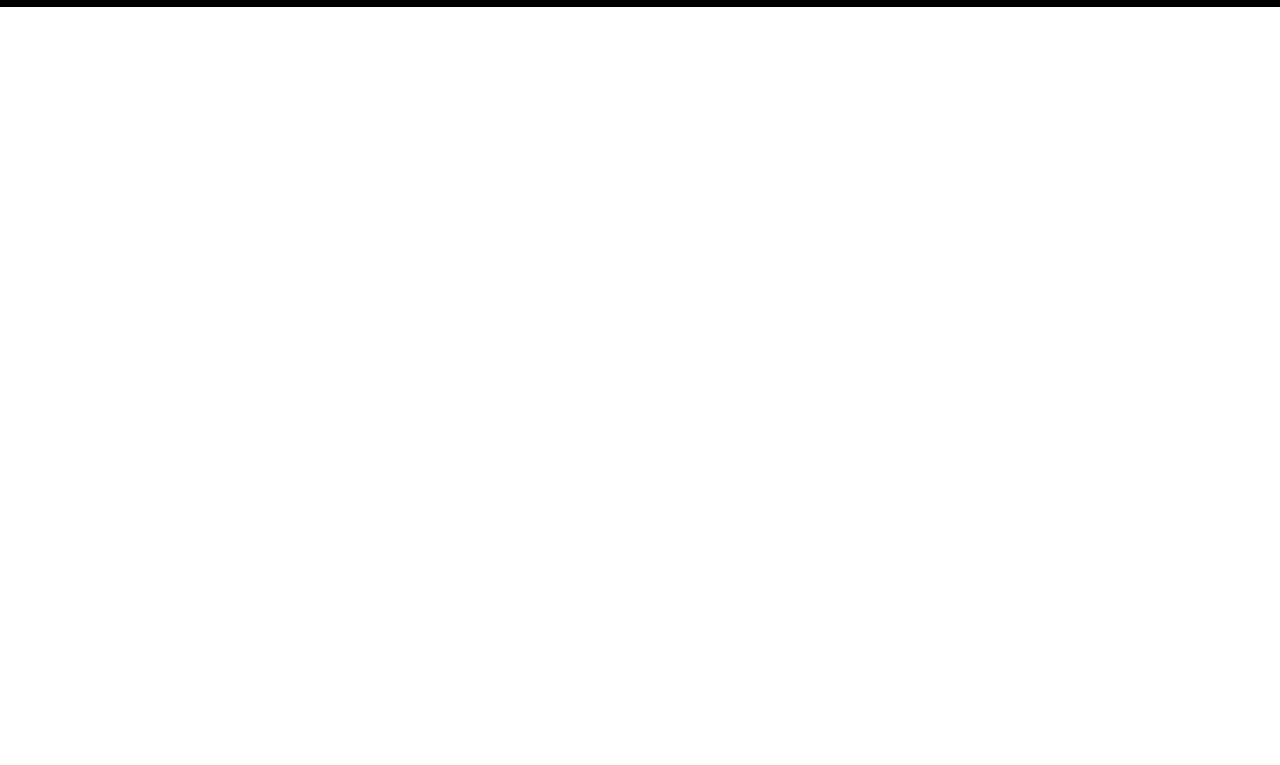
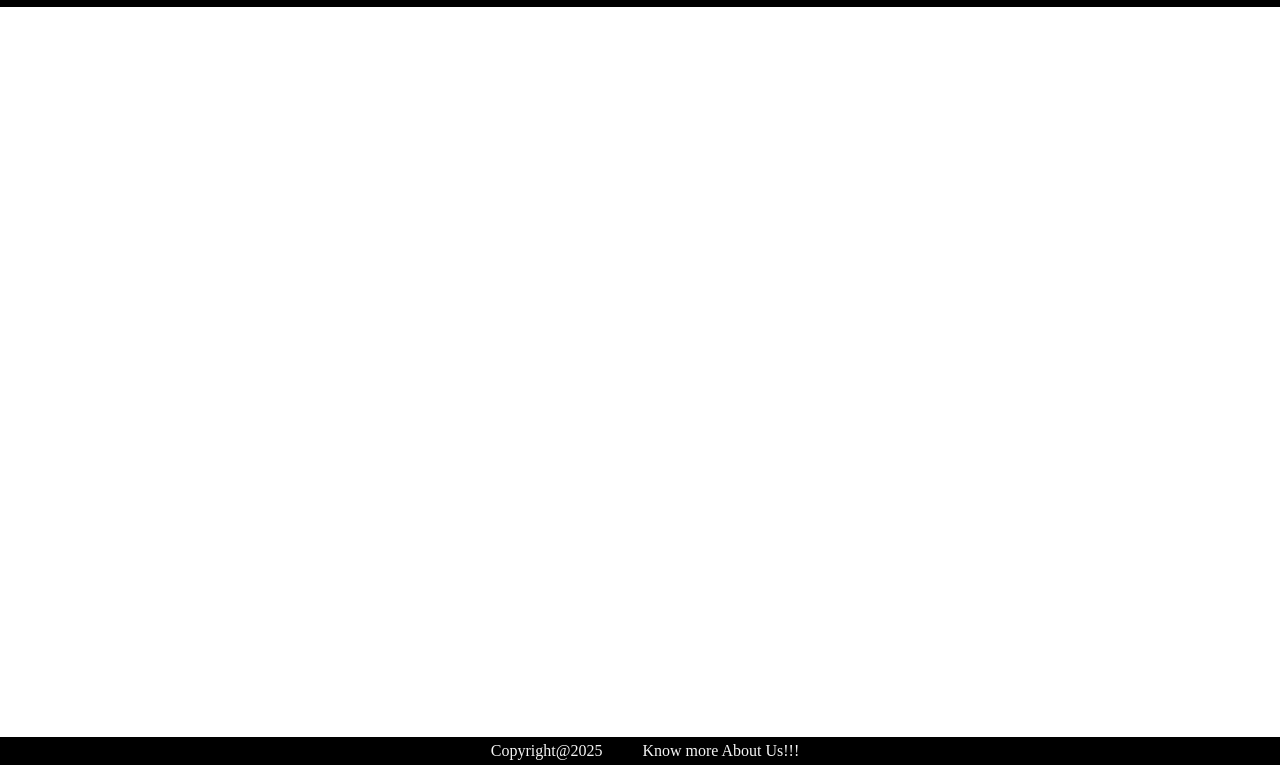
Before and after one commit to simran1283/git_practice, a plain HTML site: page index.html in a window 1280 px wide. Shown: the part 35-800 px from the top of the page. Drawn offline with Linux system fonts and the light colour scheme.

Commit message:
Added Footer

```diff
--- a/index.html
+++ b/index.html
@@ -15,5 +15,12 @@
             <a href="#" class="links">About Us</a>
         </nav>
     </header>
+    <main>
+
+    </main>
+    <footer class="foot">
+        <p>Copyright@2025</p>
+        <p>Know more About Us!!!</p>
+    </footer>
 </body>
 </html>
--- a/style.css
+++ b/style.css
@@ -10,6 +10,8 @@
     background-color: black;
     color: white;
     padding: 10px;
+    position: sticky;
+    top: 0;
 }
 .links{
     text-decoration: none;
@@ -19,3 +21,15 @@
     font-size: larger;
     font-weight: bold;
 }
+.foot{
+    width: 100%;
+    display: flex;
+    align-items: center;
+    justify-content: center;
+    gap: 40px;
+    background-color: black;
+    color: whitesmoke;
+    position: fixed;
+    bottom: 0;
+    padding: 5px;
+}
```
